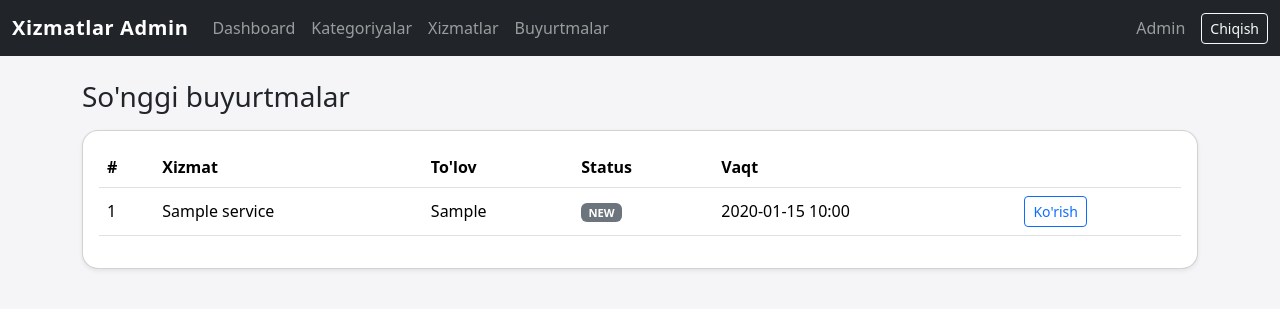
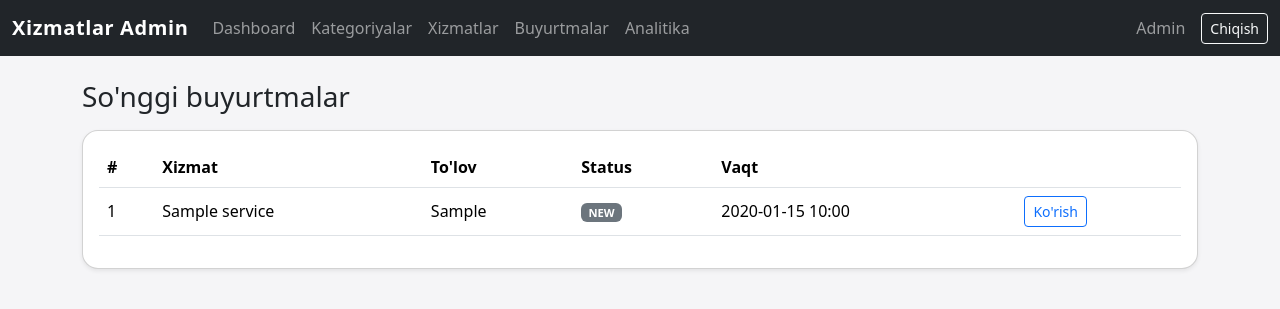
Before and after one commit to Mirfayziev/Xizmat_Korsatish, a Flask app: page /admin/dashboard in a window 1280 px wide. Shown: the top 309 px of the page. Run offline with Flask 3, Linux system fonts and the light colour scheme; the visitor is signed in with stand-in values (Sample User, id 1); tables that the repository leaves empty hold one stand-in row (values such as "Sample post").

Commit message:
Update base.html

```diff
--- a/templates/base.html
+++ b/templates/base.html
@@ -21,6 +21,7 @@
         <li class="nav-item"><a class="nav-link" href="{{ url_for('admin_categories') }}">Kategoriyalar</a></li>
         <li class="nav-item"><a class="nav-link" href="{{ url_for('admin_services') }}">Xizmatlar</a></li>
         <li class="nav-item"><a class="nav-link" href="{{ url_for('admin_orders') }}">Buyurtmalar</a></li>
+        <li class="nav-item"><a class="nav-link" href="{{ url_for('admin_analytics') }}">Analitika</a></li>
       </ul>
       <span class="navbar-text me-3">Admin</span>
       <a class="btn btn-outline-light btn-sm" href="{{ url_for('admin_logout') }}">Chiqish</a>
```
